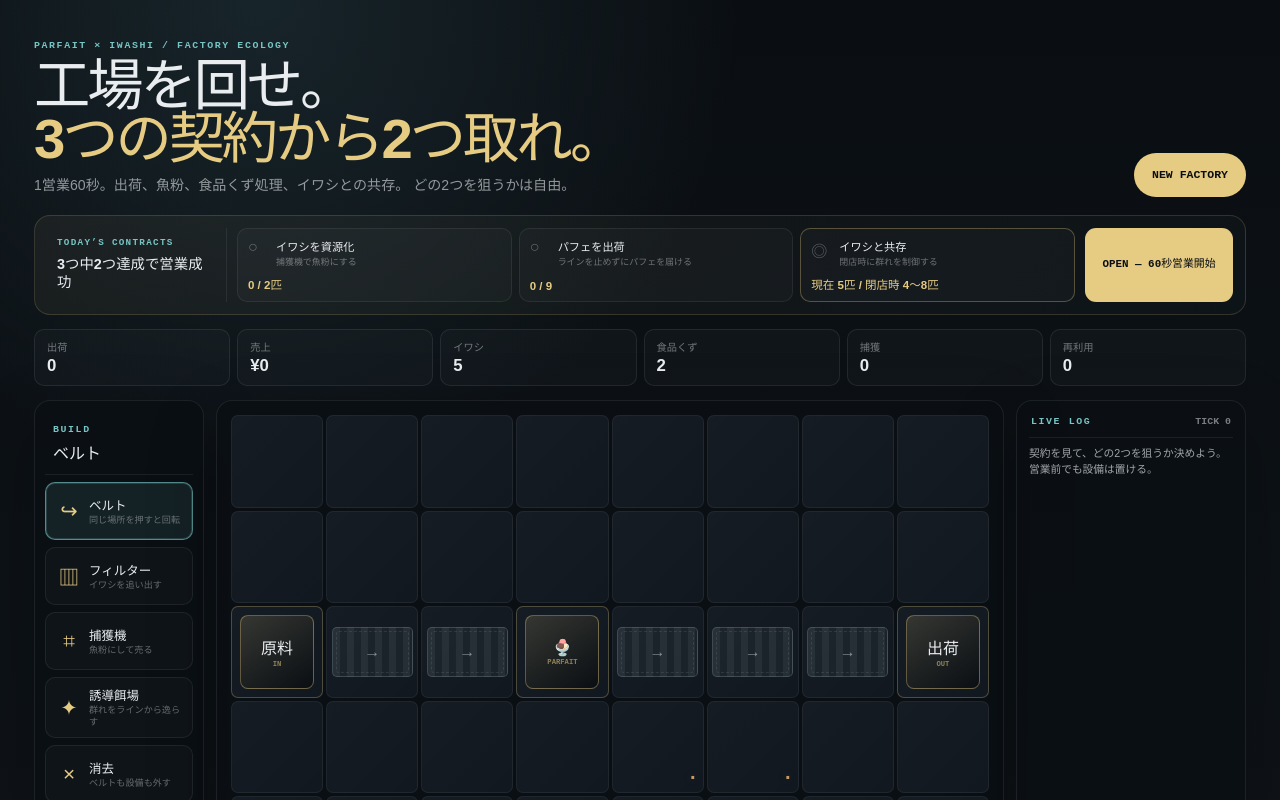
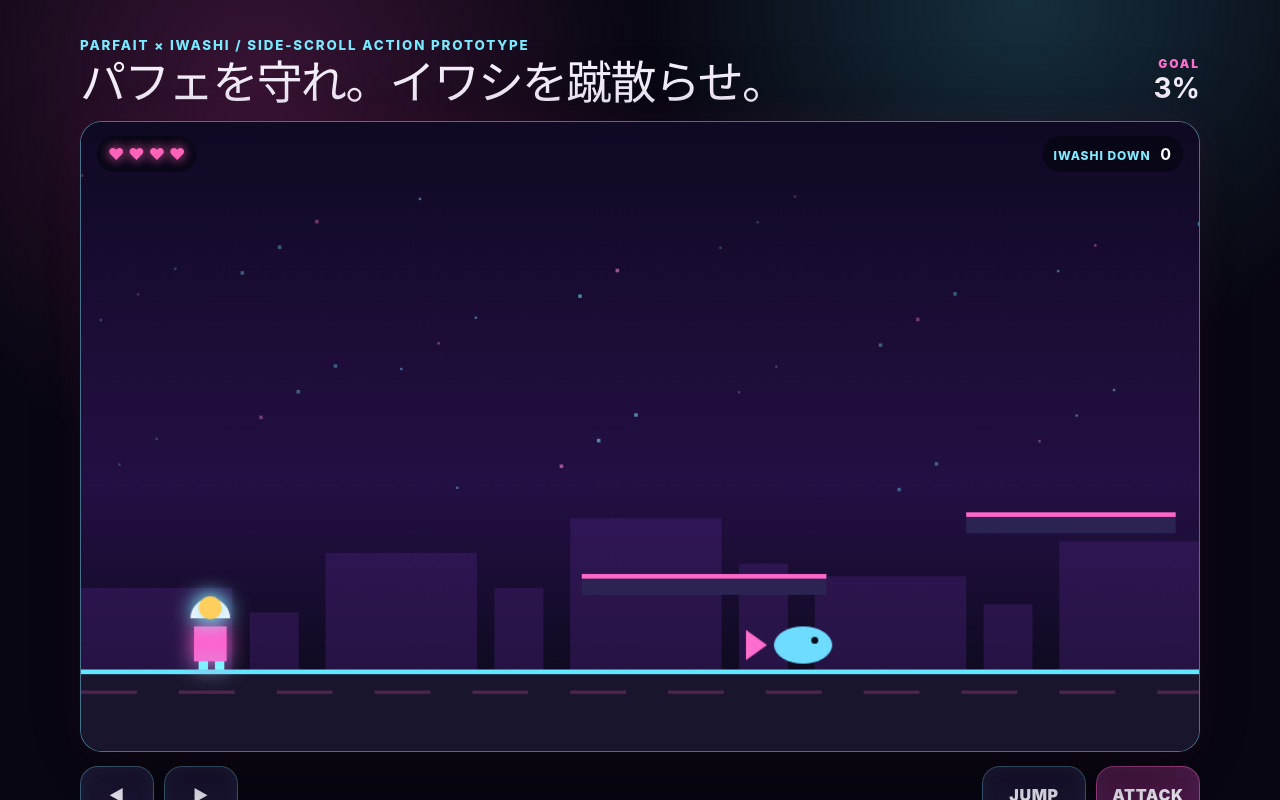
Before and after one commit to ryohryp/parfait-sardine-run, a React (Vite) app: page / in a window 1280 px wide. Shown: the top 800 px of the page. Built offline with nearby package versions, Linux system fonts and the light colour scheme.

Commit message:
feat: make side-scroller the primary game

```diff
--- a/src/components/AppShell.tsx
+++ b/src/components/AppShell.tsx
@@ -1,5 +1,5 @@
-import { FactoryFloorPrototype } from './FactoryFloorPrototype';
+import { SideScrollerPrototype } from './SideScrollerPrototype';
 
 export function AppShell() {
-  return <FactoryFloorPrototype />;
+  return <SideScrollerPrototype />;
 }
```
